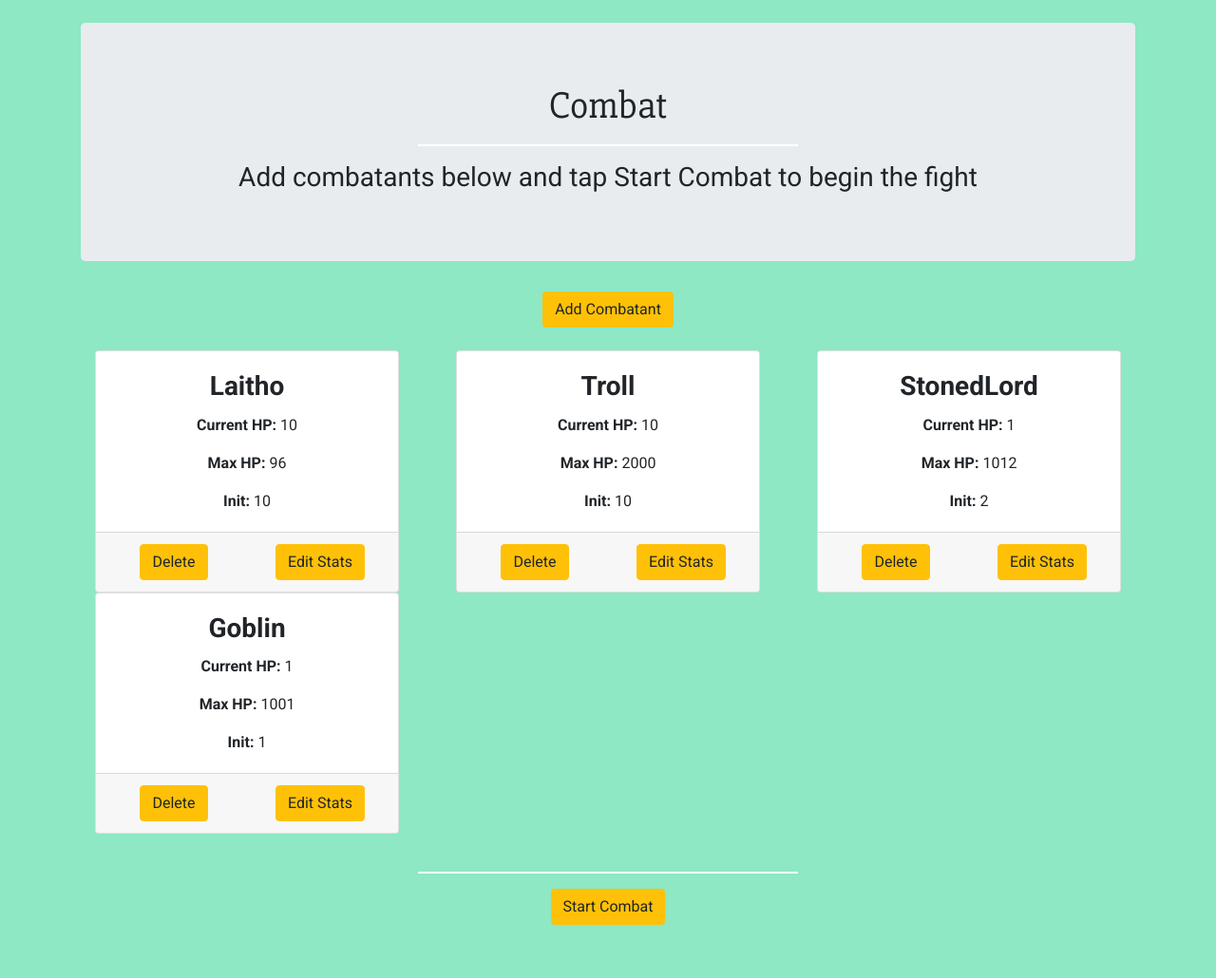
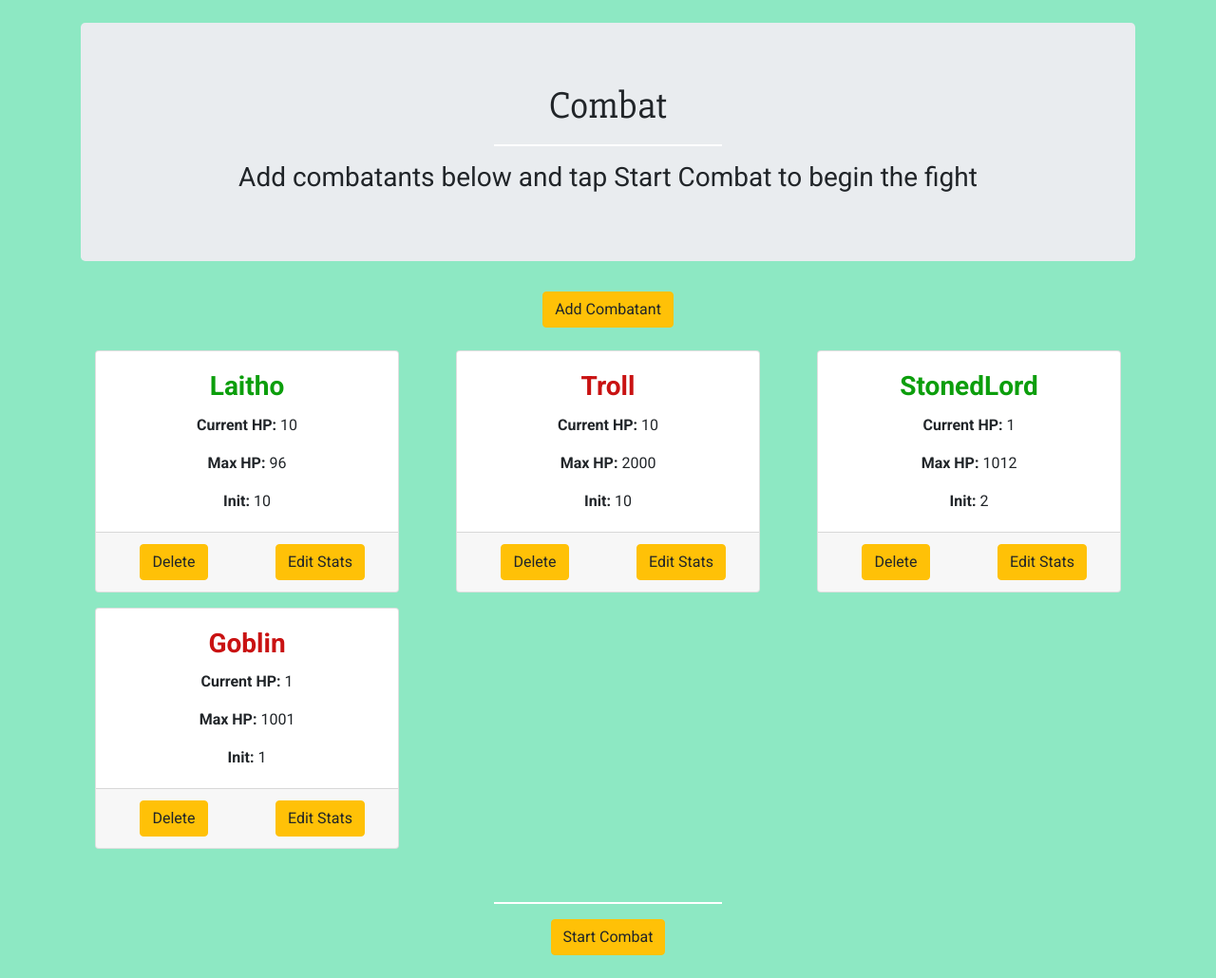
Before and after one commit to JackSnowdon/DM-N-D, a Django app: page /combat/ in a window 1280 px wide. Shown: the part 68-1098 px from the top of the page at 95% size. Before the commit the page ends 1042 px from the top, so only its background shows below. Run offline with Django 3.2, Linux system fonts and the light colour scheme; data comes from the database, SQL or seed files in the repository; both versions use the stored data as it was after the commit; parts of the project's set-up code (start-up, migrations or seed data) failed here and were passed over; some libraries are stand-ins or nearby versions.

Commit message:
Combat_home styling changes, color coding player/npc

```diff
--- a/combat/templates/combat_home.html
+++ b/combat/templates/combat_home.html
@@ -19,7 +19,11 @@
     <div class="col-12 col-md-4">
         <div class="card">
             <div class="card-body">
-                <h3 class="card-title boldest">{{ p.hero.name }}</h3>
+                {% if p.hero.alignment == "Player" %}
+                <h3 class="card-title boldest player-party">{{ p.hero.name }}</h3>
+                {% else %}
+                <h3 class="card-title boldest npc-party">{{ p.hero.name }}</h3>
+                {% endif %}
                 <p><span class="boldest">Current HP:</span> {{ p.current_hp }}</p>
                 <p class="card-text"><span class="boldest">Max HP:</span> {{ p.hero.max_hp }}</p>
                 <p class="card-text"><span class="boldest">Init:</span> {{ p.initiative }}</p>
--- a/static/css/styles.css
+++ b/static/css/styles.css
@@ -51,7 +51,7 @@
 
 
 
-/* Combat */
+/* Buttons */
 
 .btn-warning {
     transition: all 0.5s ease-in-out;
@@ -65,6 +65,7 @@
     border-color: black;
 }
 
+/* Combat */
 
 .combat-box {
     width: 375px;
@@ -76,12 +77,24 @@
     font-weight: 700;
 }
 
+.player-party {
+    color: #0c9e0c;
+}
+
+.npc-party {
+    color: #c91212;
+}
+
+.card-deck .card {
+    margin-bottom: 1rem;
+}
+
 
 /* Breaks */
 
 
 .bar-thin {
-    width: 25rem;
+    width: 15rem;
     height: 1.5px;
     border: 0;
     background-color: #ffffff;
```
Also changed, not shown: db.sqlite3.
